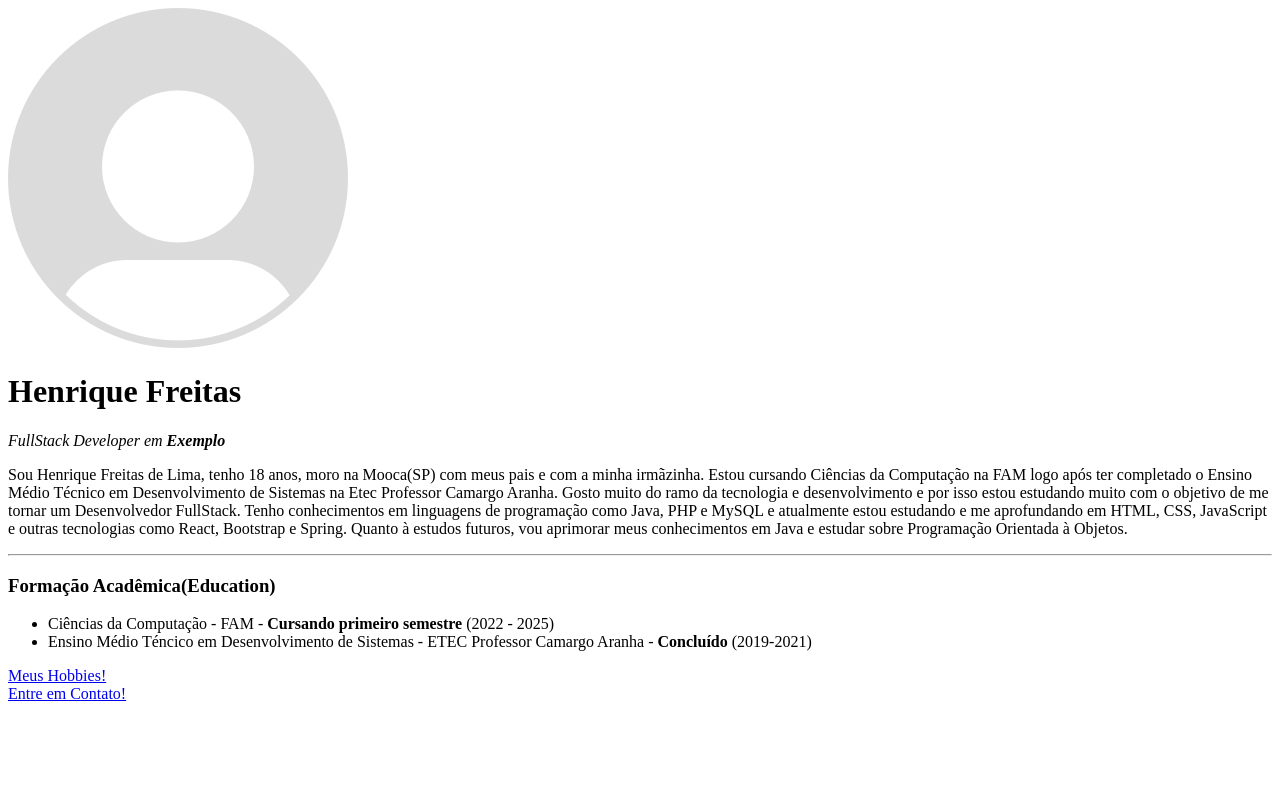
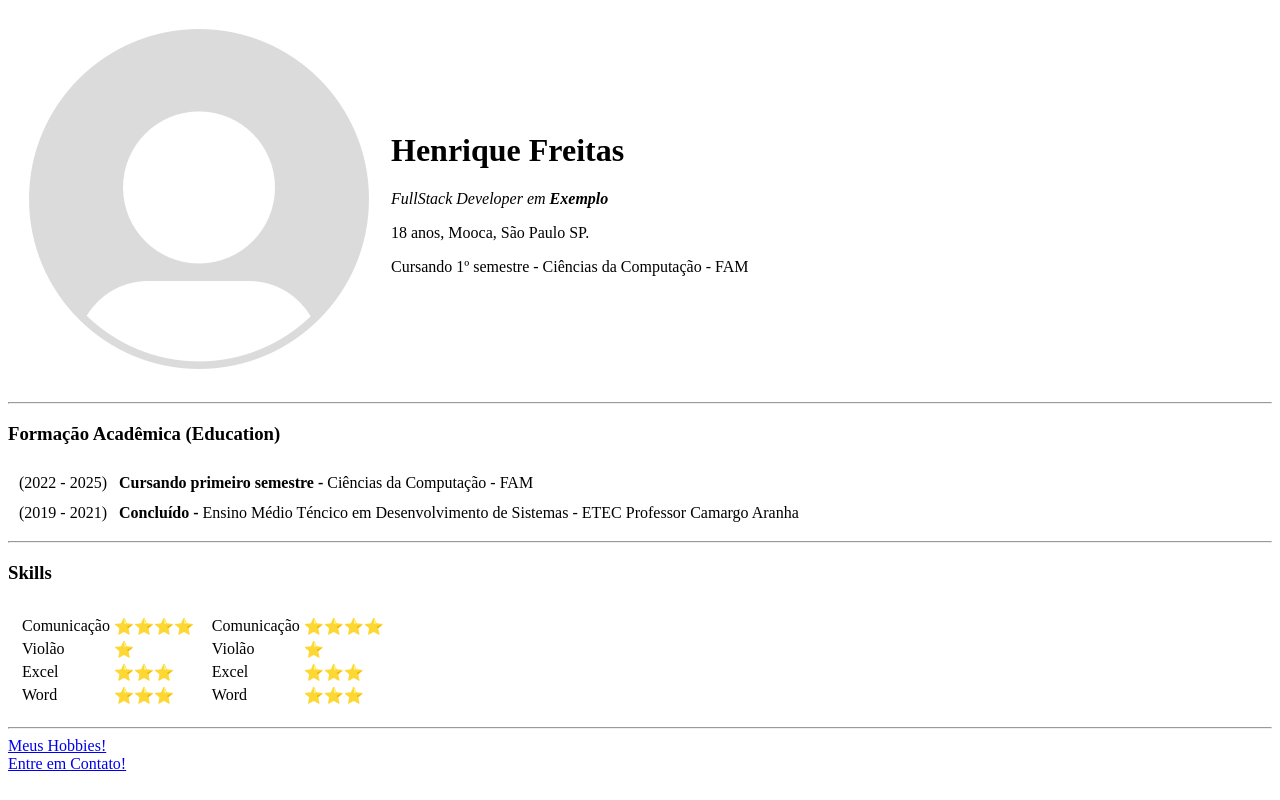
Before and after one commit to riqq54/PersonalSite-v1, a plain HTML site: page index.html in a window 1280 px wide. Drawn offline with Linux system fonts and the light colour scheme.

Commit message:
Tabelas Aninhadas para Layout!

```diff
--- a/index.html
+++ b/index.html
@@ -7,24 +7,98 @@
 </head>
 
 <body>
-  <img src="avatar-placeholder.jpg" alt="">
-  <h1>Henrique Freitas</h1>
-  <p><em>FullStack Developer em <strong>Exemplo</strong></em></p>
-  <p>Sou Henrique Freitas de Lima, tenho 18 anos, moro na Mooca(SP) com meus pais e com a minha irmãzinha.
-    Estou cursando Ciências da Computação na FAM logo após ter completado o
-    Ensino Médio Técnico em Desenvolvimento de Sistemas na Etec Professor Camargo Aranha.
+<!-- Estrutura de tabelas para organização horizontal! -->
+  <table cellspacing="20px">
+    <tbody>
+
+      <tr>
+
+        <td><img src="avatar-placeholder.jpg" alt=""></td>
+        <td>
+          <h1>Henrique Freitas</h1>
+          <p><em>FullStack Developer em <strong>Exemplo</strong></em></p>
+          <p>18 anos, Mooca, São Paulo SP.</p>
+          <p>Cursando 1º semestre - Ciências da Computação - FAM</p>
+        </td>
+
+      </tr>
+
+    </tbody>
+  </table>
+<!--
+  <p>Ensino Médio Técnico em Desenvolvimento de Sistemas na Etec Professor Camargo Aranha.
     Gosto muito do ramo da tecnologia e desenvolvimento e por isso estou estudando muito com o objetivo de me tornar um Desenvolvedor FullStack.
     Tenho conhecimentos em linguagens de programação como Java, PHP e MySQL e atualmente estou estudando e me aprofundando
     em HTML, CSS, JavaScript e outras tecnologias como React, Bootstrap e Spring.
-    Quanto à estudos futuros, vou aprimorar meus conhecimentos em Java e estudar sobre Programação Orientada à Objetos.</p>
+    Quanto à estudos futuros, vou aprimorar meus conhecimentos em Java e estudar sobre Programação Orientada à Objetos.</p>  -->
   <hr>
-  <h3>Formação Acadêmica(Education)</h3>
-  <ul>
-    <li>Ciências da Computação - FAM - <strong>Cursando primeiro semestre </strong>(2022 - 2025)</li>
-    <li>Ensino Médio Téncico em Desenvolvimento de Sistemas - ETEC Professor Camargo Aranha - <strong>Concluído </strong>(2019-2021)</li>
-  </ul>
-    <a href="hobbies.html">Meus Hobbies!</a> <br>
-    <a href="contact.html">Entre em Contato!</a>
+
+    <h3>Formação Acadêmica (Education)</h3>
+    <table cellspacing="10px">
+      <tr>
+        <td>(2022 - 2025)</td>
+        <td><strong>Cursando primeiro semestre -</strong> Ciências da Computação - FAM</td>
+      </tr>
+      <tr>
+        <td>(2019 - 2021)</td>
+        <td><strong>Concluído -</strong> Ensino Médio Téncico em Desenvolvimento de Sistemas - ETEC Professor Camargo Aranha</td>
+      </tr>
+    </table>
+    <hr>
+
+  <h3>Skills</h3>
+
+  <!-- Tabelas Aninhadas! -->
+  <table cellspacing="10px">
+    <tr>
+      <td>
+        <table>
+          <tr>
+            <td> Comunicação</td>
+            <td> ⭐⭐⭐⭐</td>
+          </tr>
+          <tr>
+            <td> Violão</td>
+            <td> ⭐</td>
+          </tr>
+          <tr>
+            <td> Excel</td>
+            <td> ⭐⭐⭐</td>
+          </tr>
+          <tr>
+            <td> Word</td>
+            <td> ⭐⭐⭐</td>
+          </tr>
+      </table>
+    </td>
+      <td>
+        <table>
+          <tr>
+            <td> Comunicação</td>
+            <td> ⭐⭐⭐⭐</td>
+          </tr>
+          <tr>
+            <td> Violão</td>
+            <td> ⭐</td>
+          </tr>
+          <tr>
+            <td> Excel</td>
+            <td> ⭐⭐⭐</td>
+          </tr>
+          <tr>
+            <td> Word</td>
+            <td> ⭐⭐⭐</td>
+          </tr>
+      </table>
+      </td>
+    </tr>
+  </table>
+
+
+
+  <hr>
+  <a href="hobbies.html">Meus Hobbies!</a> <br>
+  <a href="contact.html">Entre em Contato!</a>
 </body>
 
 </html>
```
